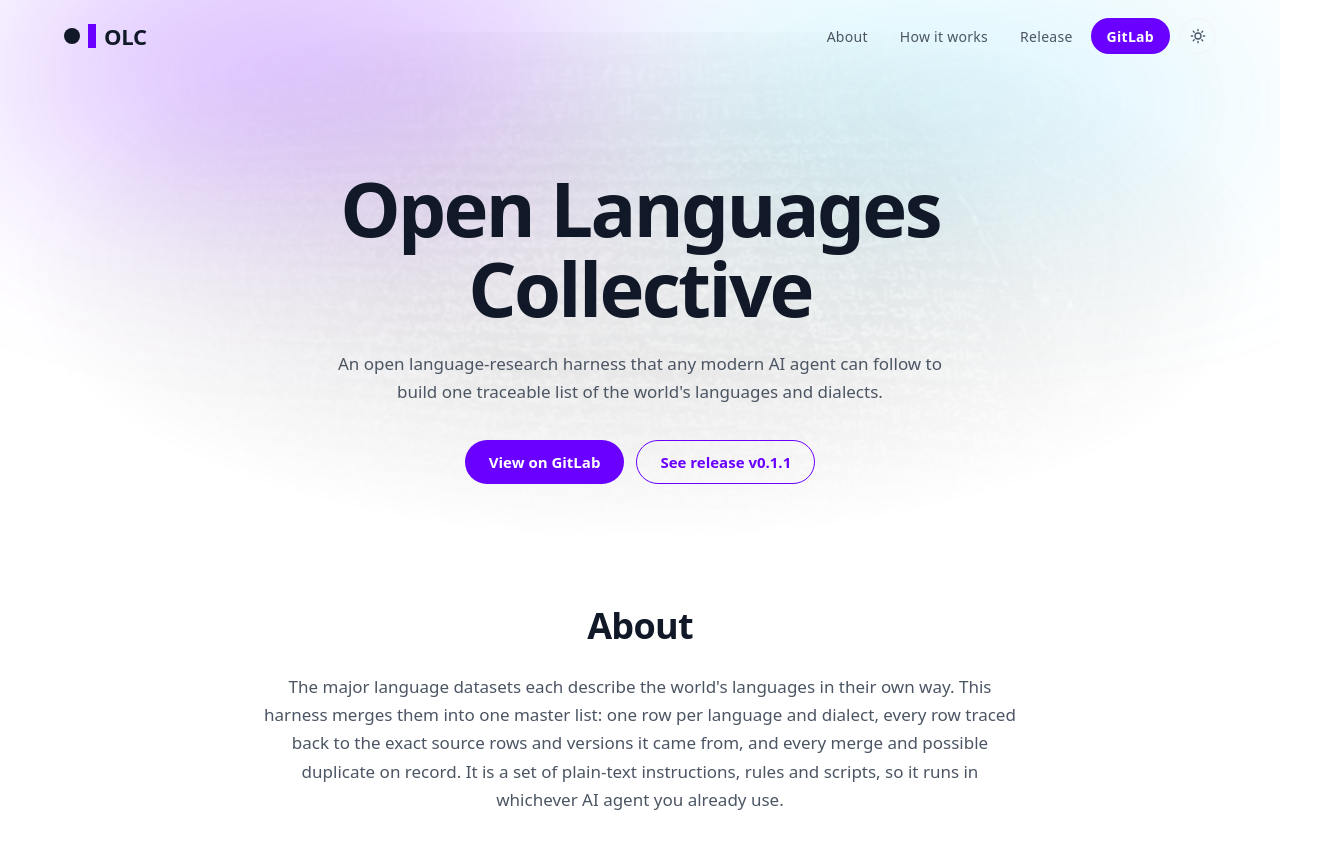
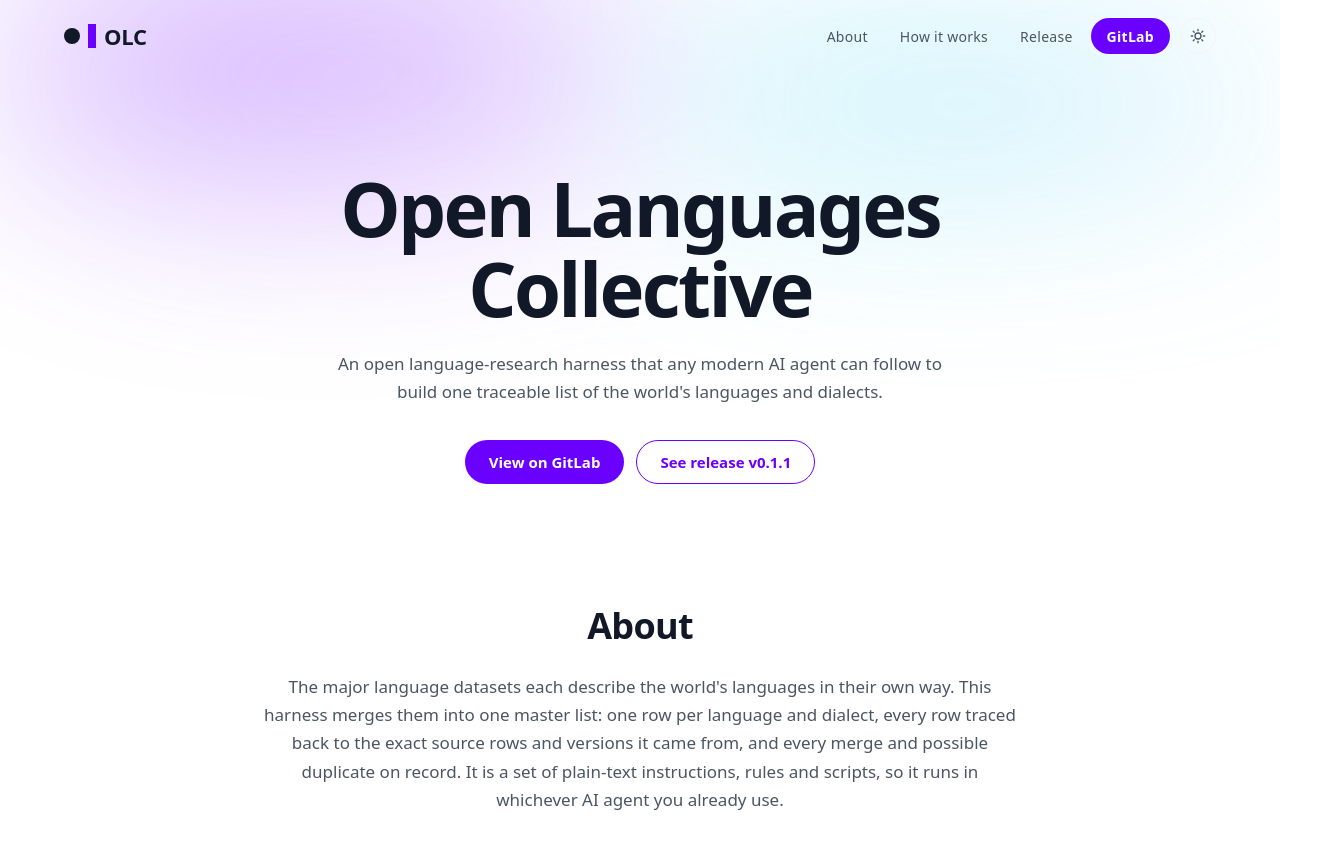
Before and after one commit to lang-rsx/OLC-site, a plain HTML site: page index.html in a window 1280 px wide. Shown: the top 841 px of the page, 1344 px wide, since content can reach past the window. Drawn offline with Linux system fonts and the light colour scheme.

Commit message:
Remove Rosetta Stone background photo and its credit
Co-Authored-By: Claude Opus 5.5 <noreply@anthropic.com>

```diff
--- a/index.html
+++ b/index.html
@@ -58,14 +58,8 @@ nav { display: flex; align-items: center; justify-content: space-between; paddin
 .pill.ghost { color: var(--primary); }
 .pill.ghost::before { background: transparent; border: 1.5px solid var(--primary); }
 
-/* hero, with the Rosetta Stone as a faint background */
+/* hero */
 .hero { text-align: center; padding: 96px 0 72px; position: relative; isolation: isolate; }
-.hero::before { content: ""; position: absolute; inset: -40px -10vw 0; z-index: -1; pointer-events: none;
-  background: url("img/rosetta-stone.jpg") center 35% / cover no-repeat;
-  filter: grayscale(1) contrast(1.15); opacity: .10;
-  -webkit-mask-image: radial-gradient(ellipse 60% 70% at 50% 45%, #000 30%, transparent 75%);
-          mask-image: radial-gradient(ellipse 60% 70% at 50% 45%, #000 30%, transparent 75%); }
-:root[data-theme="dark"] .hero::before { filter: grayscale(1) invert(1) contrast(1.1); opacity: .07; }
 .hero h1 { color: var(--head); font-size: clamp(44px, 7.5vw, 76px); line-height: 1.05; letter-spacing: -.035em; font-weight: 800; margin: 0 auto 22px; max-width: 900px; }
 .hero p { color: var(--ink); font-size: 17px; margin: 0 auto 34px; max-width: 620px; }
 .cta { display: flex; gap: 12px; justify-content: center; flex-wrap: wrap; }
@@ -215,7 +209,7 @@ footer a:hover { color: var(--primary); }
 
   <footer>
     <span>Open Languages Collective · <span id="year">2026</span></span>
-    <span><a href="https://gitlab.com/open-lang-research/openlanguagecollective">GitLab</a> · CC BY 4.0 · Photo: <a href="https://commons.wikimedia.org/wiki/File:Rosetta_Stone.JPG">Hans Hillewaert</a>, <a href="https://creativecommons.org/licenses/by-sa/4.0/">CC BY-SA 4.0</a></span>
+    <span><a href="https://gitlab.com/open-lang-research/openlanguagecollective">GitLab</a> · CC BY 4.0</span>
   </footer>
 </div>
 <script>
```
Also changed, not shown: img/rosetta-stone.jpg (deleted).
